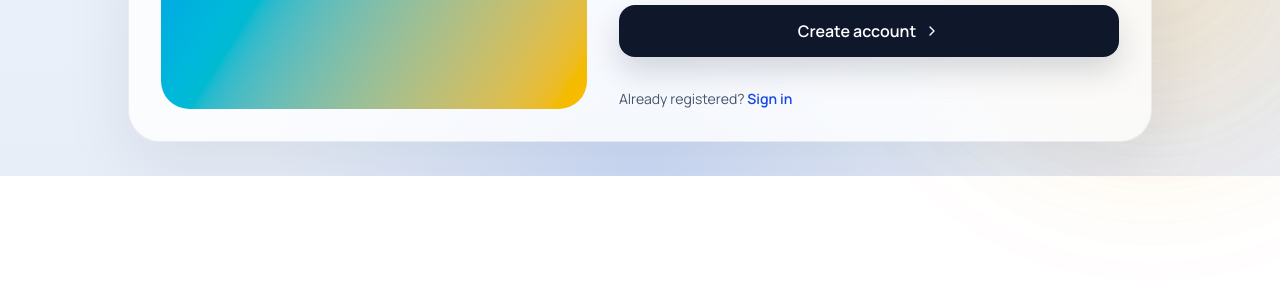
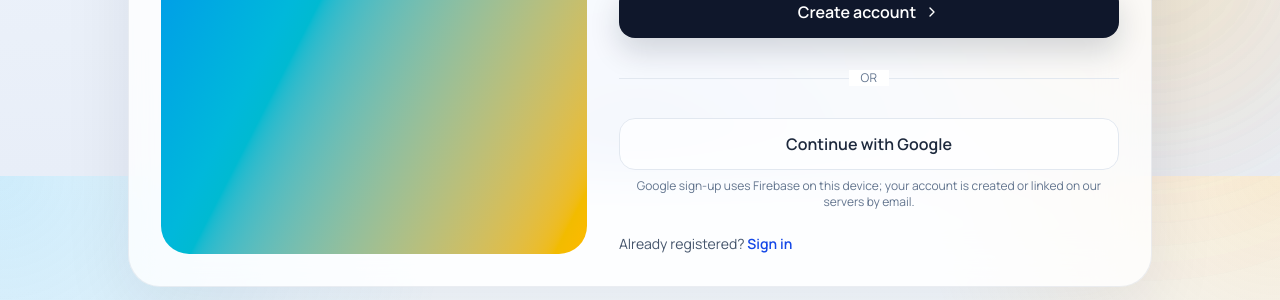
Before and after one commit to nidhi-ai01/heart-haxor, a Next.js app in the folder frontend/: page /signup in a window 1280 px wide. Shown: the part 624-924 px from the top of the page. Before the commit the page ends 800 px from the top, so only its background shows below. Built offline with nearby package versions, Linux system fonts and the light colour scheme; no server answers.

Commit message:
Added the signup/signin with google

```diff
--- a/frontend/src/app/signup/page.tsx
+++ b/frontend/src/app/signup/page.tsx
@@ -2,6 +2,7 @@
 
 import { useState } from "react";
 import { useRouter } from "next/navigation";
+import { signInWithPopup } from "firebase/auth";
 import { useAuth } from "@/context/AuthContext";
 import { useToast } from "@/context/ToastContext";
 import Button from "@/components/ui/Button";
@@ -9,10 +10,11 @@ import Input from "@/components/ui/Input";
 import PasswordInput from "@/components/ui/PasswordInput";
 import Card from "@/components/ui/Card";
 import { Mail, Lock, User, Calendar, ChevronRight } from "lucide-react";
+import { auth, googleProvider, getFirebaseAuthErrorMessage } from "@/lib/firebase";
 
 export default function Signup() {
   const router = useRouter();
-  const { registerUser, error, clearError } = useAuth();
+  const { registerUser, loginWithGoogleProfile, error, clearError } = useAuth();
   const { showSuccess, showError } = useToast();
 
   const [loading, setLoading] = useState(false);
@@ -69,6 +71,32 @@ export default function Signup() {
       setTimeout(() => router.push("/login"), 900);
     } catch (err: unknown) {
       showError(err instanceof Error ? err.message : "Signup failed. Please try again.");
+    } finally {
+      setLoading(false);
+    }
+  };
+
+  const handleGoogle = async () => {
+    try {
+      setLoading(true);
+      clearError();
+      const result = await signInWithPopup(auth, googleProvider);
+      const fbUser = result.user;
+      const googleEmail = fbUser.email;
+      if (!googleEmail) {
+        showError("This Google account has no email. Use another account or email signup.");
+        return;
+      }
+      const displayName = fbUser.displayName?.trim() || googleEmail.split("@")[0] || "User";
+      const user = await loginWithGoogleProfile(googleEmail, displayName);
+      showSuccess("Signed up with Google.");
+      if (user.dob) {
+        router.push("/role-select");
+      } else {
+        router.push("/complete-dob");
+      }
+    } catch (err: unknown) {
+      showError(getFirebaseAuthErrorMessage(err));
     } finally {
       setLoading(false);
     }
@@ -185,7 +213,31 @@ export default function Signup() {
                 </Button>
               </form>
 
-              <p className="mt-8 text-sm text-slate-600 dark:text-slate-400">
+              <div className="relative my-8">
+                <div className="absolute inset-0 flex items-center">
+                  <span className="w-full border-t border-slate-200 dark:border-white/10" />
+                </div>
+                <div className="relative flex justify-center text-xs uppercase tracking-wide">
+                  <span className="bg-white px-3 text-slate-500 dark:bg-slate-900 dark:text-slate-400">Or</span>
+                </div>
+              </div>
+
+              <Button
+                type="button"
+                variant="outline"
+                fullWidth
+                size="lg"
+                loading={loading}
+                onClick={handleGoogle}
+                className="border-slate-200 dark:border-white/10"
+              >
+                Continue with Google
+              </Button>
+              <p className="mt-2 text-center text-xs text-slate-500 dark:text-slate-500">
+                Google sign-up uses Firebase on this device; your account is created or linked on our servers by email.
+              </p>
+
+              <p className="mt-6 text-sm text-slate-600 dark:text-slate-400">
                 Already registered?{" "}
                 <button
                   type="button"
```
